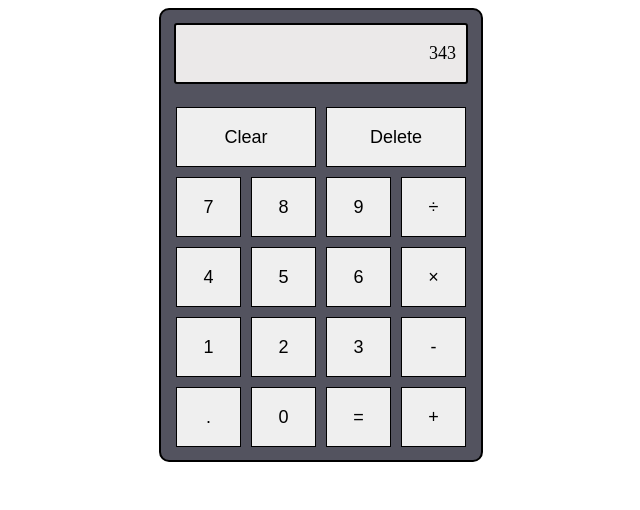
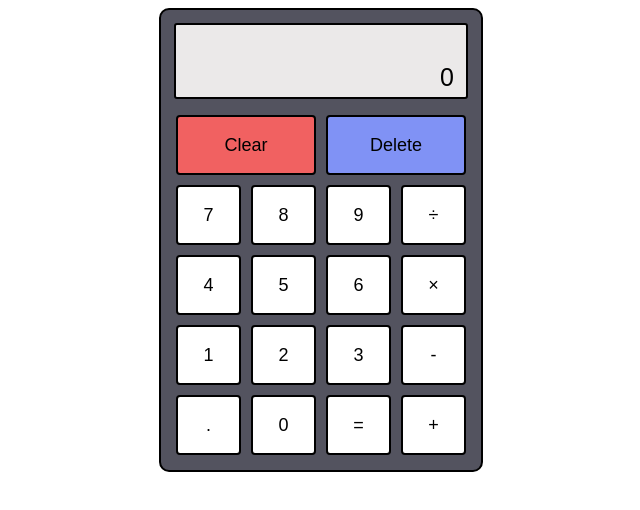
Before and after one commit to TheDoru292/calculator, a plain HTML site: page index.html in a window 1280 px wide. Shown: the whole page, without its empty margins (319-959 px from the left). Drawn offline with Linux system fonts and the light colour scheme.

Commit message:
Finished the general idea of the UI

```diff
--- a/index.html
+++ b/index.html
@@ -7,12 +7,15 @@
     </head>
     <body>
         <div class="main-container">
+
             <div class="display">
-                <p>343</p>
+                <p class="smaller margin"></p>
+                <p class="margin below result"></p>
             </div>
+
             <div class="buttons">
-                <button class="bigger">Clear</button>
-                <button class="bigger">Delete</button>
+                <button class="bigger red">Clear</button>
+                <button class="bigger blue">Delete</button>
                 <button>7</button>
                 <button>8</button>
                 <button>9</button>
@@ -30,6 +33,8 @@
                 <button>=</button>
                 <button>+</button>
             </div>
+
         </div>
+        <script src="script.js" defer></script>
     </body>
 </html>
--- a/script.js
+++ b/script.js
@@ -1,3 +1,7 @@
+let displayValue = 0;
+const result = document.querySelector(".result");
+result.textContent = displayValue;
+
 function add(num1, num2) {
     return num1 + num2;
 }
--- a/style.css
+++ b/style.css
@@ -1,13 +1,14 @@
 body {
     display: flex;
     justify-content: center;
+    font-family: Arial, Helvetica, sans-serif;
 }
 
 .main-container {
     display: flex;
     flex-direction: column;
     background-color: rgb(83, 83, 95);
-    height: 450px;
+    height: 460px;
     max-width: 320px;
     border-radius: 10px;
     border: 2px solid black;
@@ -15,13 +16,18 @@ body {
 
 .display {
     display: flex;
-    flex-direction: row-reverse;
+    flex-direction: column;
     background-color: rgb(235, 233, 233);
     padding-right: 10px;
     font-size: 18px;
+    gap: 0px;
+    height: 73px;
     margin: 13px 13px;
     border-radius: 3px;
+    align-items: flex-end;
+    justify-content: flex-end;
     border: 2px solid black;
+    margin-bottom: 12px;
 }
 
 .buttons {
@@ -29,7 +35,7 @@ body {
     flex-wrap: wrap;
     gap: 10px;
     padding: 15px;
-    padding-top: 10px;
+    padding-top: 4px;
 }
 
 .bigger {
@@ -40,9 +46,41 @@ button {
     width: 65px;
     height: 60px;
     font-size: 18px;
-    border: 1px solid black;
+    border: 2px solid black;
+    background-color: rgb(255, 255, 255);
+    border-radius: 4px;
 }
 
 button:hover {
-    background-color: rgb(181, 181, 184);
+    background-color: rgb(223, 223, 223);
 }
+
+.red {
+    background-color: rgb(241, 97, 97);
+}
+
+.blue {
+    background-color: rgb(128, 146, 245);
+}
+
+.red:hover {
+    background-color: rgb(199, 81, 81);
+}
+
+.blue:hover {
+    background-color: rgb(106, 120, 202);
+}
+
+p {
+    padding: 0;
+    margin: 0;
+    font-size: 25px;
+}
+
+.smaller {
+    font-size: 17px;
+}
+
+.margin {
+    margin: 5px 2px;
+}
```
